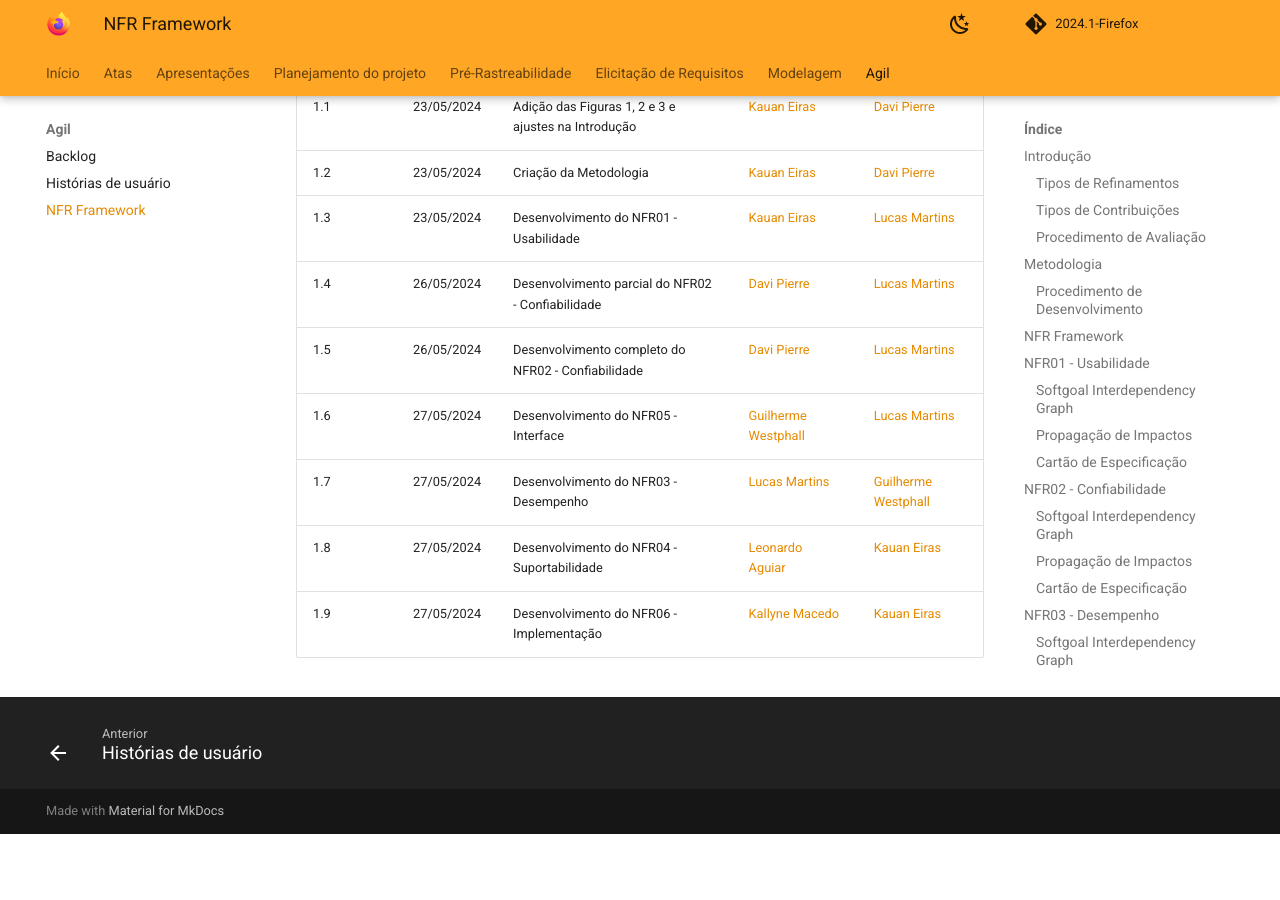
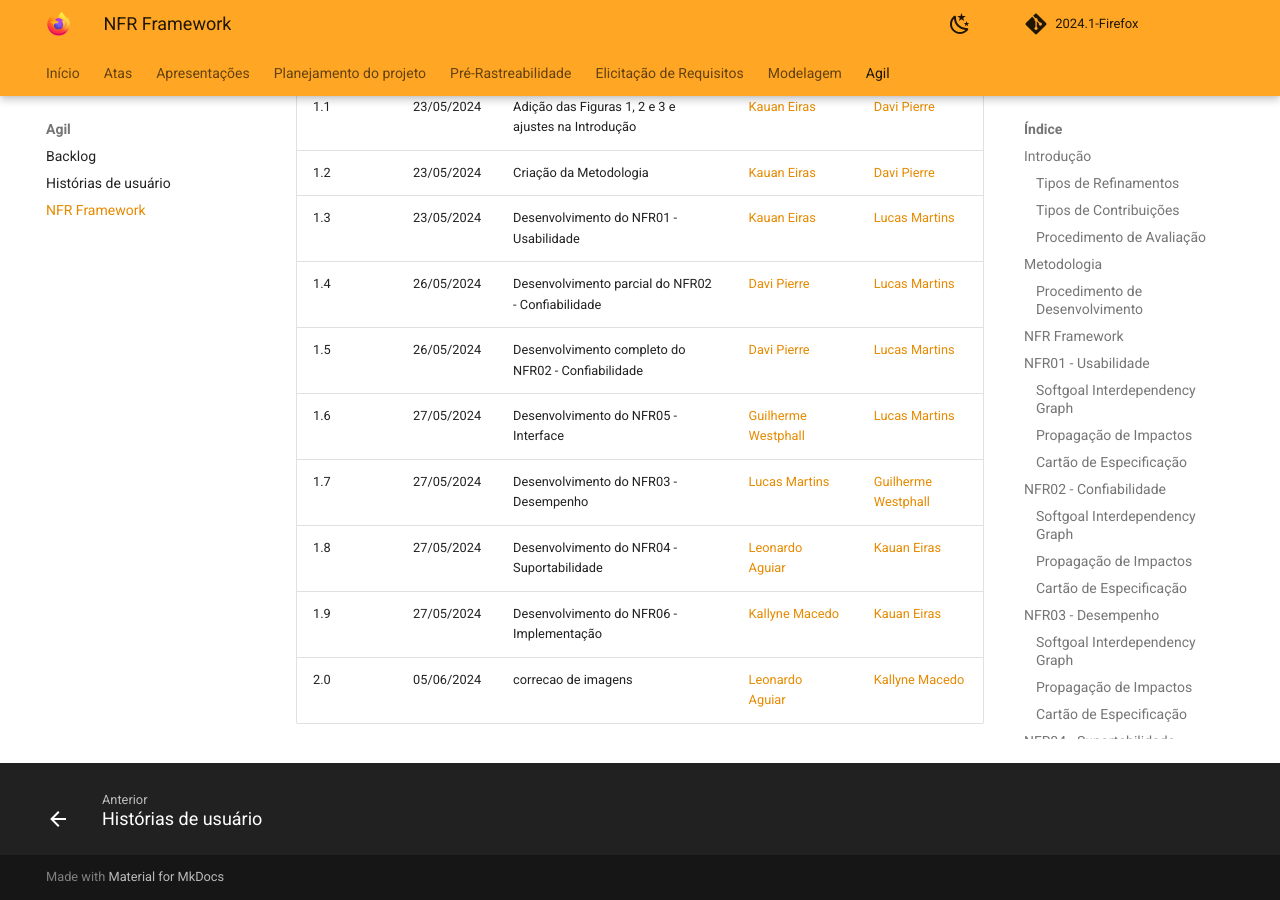
Before and after one commit to martinsglucas/Requisitos-de-Software, an MkDocs documentation site: the page built from docs/modelagem/agil/NFR Framework.md, in a window 1280 px wide and 900 px high, scrolled down 11873 px. Built offline with MkDocs 1.6.1 and Material for MkDocs 9.7.7, drawn with Linux system fonts in a browser that asks for light colours; comment, search, counter and statistics services are not loaded; before the commit the page ends 12707 px from its top, so only the background shows below that.

Commit message:
correcao

```diff
--- a/docs/modelagem/agil/NFR Framework.md
+++ b/docs/modelagem/agil/NFR Framework.md
@@ -505,3 +505,4 @@ Na tabela 8, temos o cartão de especificação do softgoal "Implementação".
 | 1.7   | 27/05/2024 | Desenvolvimento do NFR03 - Desempenho | [Lucas Martins](https://github.com/martinsglucas) | [Guilherme Westphall](https://github.com/west7) |
 | 1.8  | 27/05/2024 | Desenvolvimento do NFR04 - Suportabilidade | [Leonardo Aguiar](https://github.com/Leonardo0o0) | [Kauan Eiras](https://github.com/kauaneiras) |
 | 1.9  | 27/05/2024 | Desenvolvimento do NFR06 - Implementação | [Kallyne Macedo](https://github.com/kalipassos) | [Kauan Eiras](https://github.com/kauaneiras) |
+| 2.0 | 05/06/2024 | correcao de imagens | [Leonardo Aguiar](https://github.com/Leonardo0o0) | [Kallyne Macedo](https://github.com/kalipassos) |
```
